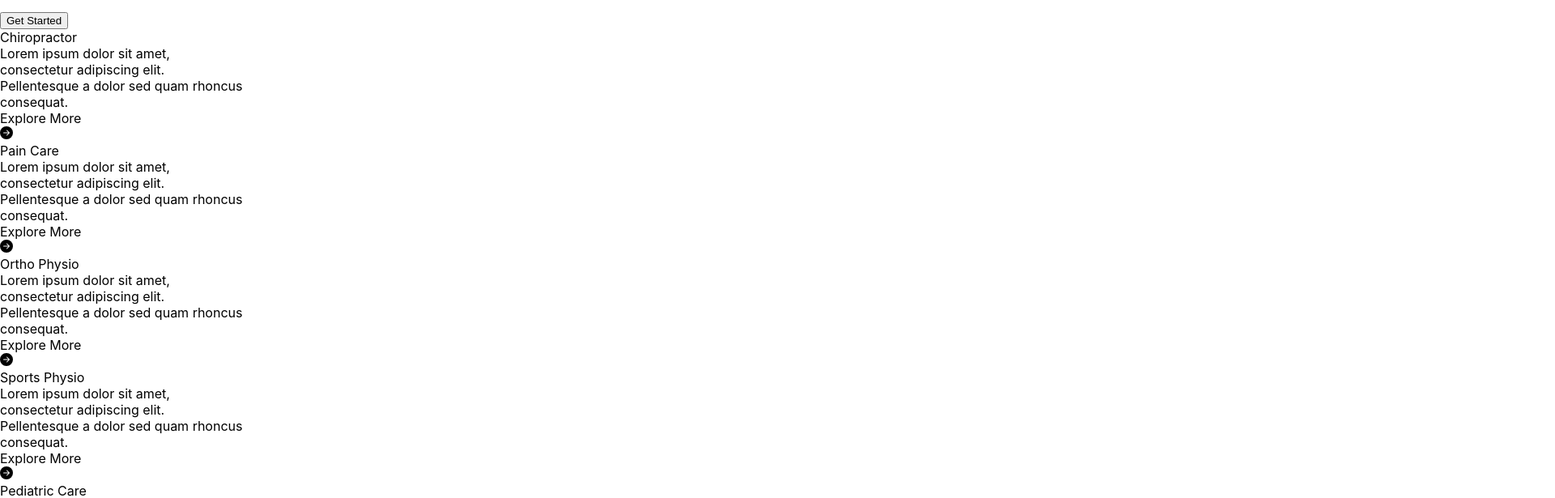
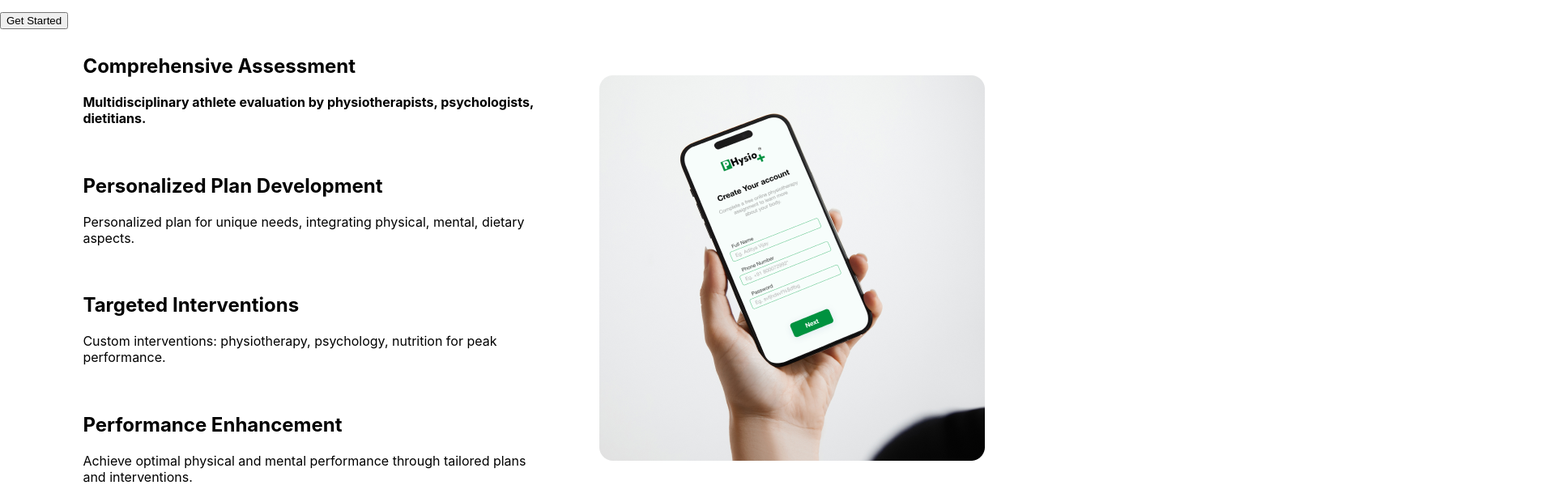
Before and after one commit to ranveer2002/website, a React (Create React App) app in the folder client/: page /fit-to-play in a window 1280 px wide. Shown: the part 744-1359 px from the top of the page at 81% size, 1920 px wide, since content can reach past the window. Built offline with nearby package versions, Linux system fonts and the light colour scheme; grey boxes are pictures that could not be loaded.

Commit message:
image carousel & new section added in Fit To Play page

```diff
--- /dev/null
+++ b/client/src/components/ImageCarousel.js
@@ -0,0 +1,80 @@
+import React from "react";
+import { motion, useAnimation } from "framer-motion";
+
+const cards = [
+  {
+    image : "https://media.istockphoto.com/id/1428417112/photo/physiotherapy-doctor-senior-patient-and-leg-surgery-physical-therapy-and-orthopedic-healing.jpg?s=612x612&w=0&k=20&c=NK5v7uZ6xzcZiyPeEh9gfFrcOY7KWh4jMcsAsYSl8kc="
+  },
+  {
+    image : "https://img.freepik.com/free-photo/close-up-physiotherapist-working-with-patient-clinic_1150-15062.jpg?size=626&ext=jpg&ga=GA1.1.1413502914.1696723200&semt=ais"
+  },
+  {
+    image : "https://media.istockphoto.com/id/1428417112/photo/physiotherapy-doctor-senior-patient-and-leg-surgery-physical-therapy-and-orthopedic-healing.jpg?s=612x612&w=0&k=20&c=NK5v7uZ6xzcZiyPeEh9gfFrcOY7KWh4jMcsAsYSl8kc="
+  },
+  {
+    image : "https://5.imimg.com/data5/WJ/MT/MY-52047845/sports-phsports-physiotherapy-for-playsiotherapy-for-players.jpg"
+  },
+  {
+    image : "https://5.imimg.com/data5/WJ/MT/MY-52047845/sports-phsports-physiotherapy-for-playsiotherapy-for-players.jpg"
+  },
+  {
+    image : "https://5.imimg.com/data5/WJ/MT/MY-52047845/sports-phsports-physiotherapy-for-playsiotherapy-for-players.jpg"
+  },
+  {
+    image : "https://5.imimg.com/data5/WJ/MT/MY-52047845/sports-phsports-physiotherapy-for-playsiotherapy-for-players.jpg"
+  },
+  {
+    image : "https://5.imimg.com/data5/WJ/MT/MY-52047845/sports-phsports-physiotherapy-for-playsiotherapy-for-players.jpg"
+  },
+];
+
+const ImageCarousel = () => {
+  const containerControls = useAnimation();
+
+  const cardWidth = 300;
+
+  const handleDrag = (event, info) => {
+    const dragOffset = info.offset.x;
+    containerControls.start({ x: dragOffset });
+  };
+
+  return (
+    <div
+      className="relative overflow-hidden w-full justify-evenly mx-auto cursor-grab"
+      style={{ width: "1220px" }}
+    >
+      <motion.div
+        className="flex"
+        style={{
+          width: cards.length * cardWidth + "px",
+        }}
+        drag="x"
+        dragConstraints={{
+          left: -(cards.length * cardWidth - 1220),
+          right: 0,
+        }}
+        dragElastic={0.5}
+        onDrag={handleDrag}
+        animate={containerControls}
+        transition={{ type: "inertia", velocity: 100 }}
+      >
+        {cards.map((card, index) => (
+          <motion.div
+            key={index}
+            className="item p-4 "
+            style={{ width: cardWidth + "px" }}
+            // style={{ width: "100%" }}
+          >
+            <div
+              className={`flex flex-col pl-4 rounded-2xl justify-evenly`}
+            >
+              <div className="border bg-slate-100 rounded-lg h-48" style={{backgroundImage : `url(${card.image})`,backgroundSize:"cover"}}></div>
+            </div>
+          </motion.div>
+        ))}
+      </motion.div>
+    </div>
+  );
+};
+
+export default ImageCarousel;
--- /dev/null
+++ b/client/src/components/VerticalScrollFitToplay.js
@@ -0,0 +1,98 @@
+import React, { useState, useEffect, useRef } from "react";
+import styles from "./VerticalScroll.module.css";
+import Slideimg from "./sliderasset/Home Image.png";
+import Scroll from "react-scroll";
+
+const Element = Scroll.Element;
+const scroller = Scroll.scroller;
+const events = Scroll.Events;
+
+const VerticalScrollFitToplay = () => {
+  const [activeSection, setActiveSection] = useState(0);
+  const contentRef = useRef(null);
+
+  const handleScrollTo = (section) => {
+    scroller.scrollTo(`section-${section}`, {
+      duration: 800,
+      delay: 0,
+      smooth: "easeInOutQuart",
+      containerId: "scrollContainer",
+    });
+  };
+
+  useEffect(() => {
+    const handleScroll = () => {
+      const offsetTop = contentRef.current.scrollTop;
+      const sectionHeight = (65 * window.innerHeight) / 100;
+      const currentSection = Math.floor(offsetTop / sectionHeight);
+      setActiveSection(currentSection);
+    };
+
+    contentRef.current.addEventListener("scroll", handleScroll);
+
+    return () => {
+      contentRef.current.removeEventListener("scroll", handleScroll);
+    };
+  }, []);
+
+  return (
+    <div className={styles.container}>
+      <div className={styles.sidebar}>
+        <div
+          onClick={() => handleScrollTo(0)}
+          className={activeSection === 0 ? styles.active : ""}
+        >
+          <h1 className="text-2xl">Comprehensive Assessment</h1>
+          <p className="text-zinc-500">
+          Multidisciplinary athlete evaluation by physiotherapists, psychologists, dietitians.
+          </p>
+        </div>
+        <div
+          onClick={() => handleScrollTo(1)}
+          className={activeSection === 1 ? styles.active : ""}
+        >
+          <h1 className="text-2xl">Personalized Plan Development</h1>
+          <p className="text-zinc-500">
+          Personalized plan for unique needs, integrating physical, mental, dietary aspects.
+          </p>
+        </div>
+        <div
+          onClick={() => handleScrollTo(2)}
+          className={activeSection === 2 ? styles.active : ""}
+        >
+          <h1 className="text-2xl">Targeted Interventions</h1>
+          <p className="text-zinc-500">
+          Custom interventions: physiotherapy, psychology, nutrition for peak performance.
+          </p>
+        </div>
+        <div
+          onClick={() => handleScrollTo(3)}
+          className={activeSection === 3 ? styles.active : ""}
+        >
+          <h1 className="text-2xl">Performance Enhancement</h1>
+          <p className="text-zinc-500">
+            Achieve optimal physical and mental performance through tailored plans and interventions.
+          </p>
+        </div>
+      </div>
+      <div ref={contentRef} id="scrollContainer" className={styles.content}>
+        <Element name="section-0" className={styles.section}>
+          <img src={Slideimg} alt="homeimg" />{" "}
+        </Element>
+        <Element name="section-1" className={styles.section}>
+          <img src={Slideimg} alt="homeimg" />{" "}
+        </Element>
+        <Element name="section-2" className={styles.section}>
+          <img src={Slideimg} alt="homeimg" />{" "}
+        </Element>
+        <Element name="section-3" className={styles.section}>
+          <img src={Slideimg} alt="homeimg" />{" "}
+        </Element>
+      </div>
+    </div>
+  );
+};
+
+export default VerticalScrollFitToplay;
+
+// CSS stays the same
--- a/client/src/pages/FitToPlay.jsx
+++ b/client/src/pages/FitToPlay.jsx
@@ -1,5 +1,6 @@
-import CardCarousel from "../components/Carousel";
+import ImageCarousel from "../components/ImageCarousel";
 import TestimonialCarousel from "../components/Testimonial";
+import VerticalScrollFitToplay from "../components/VerticalScrollFitToplay";
 
 const FitToplay = () => {
   return (
@@ -20,11 +21,14 @@ const FitToplay = () => {
           Get Started
         </button>
       </section>
-      <div className="mt-24">
-        <CardCarousel />
-      </div>
+      <section className="mt-20">
+        <ImageCarousel/>
+      </section>
+      <section className="mt-20">
+        <VerticalScrollFitToplay/>
+      </section>
       <section className="w-[1200px] h-[379px] mx-auto groupfittoplaybg">
-        <div className="mt-20">
+        <div className="mt-16">
           <p className="w-[223px] text-3xl font-semibold mx-auto pt-12">
             What we offer
           </p>
```
